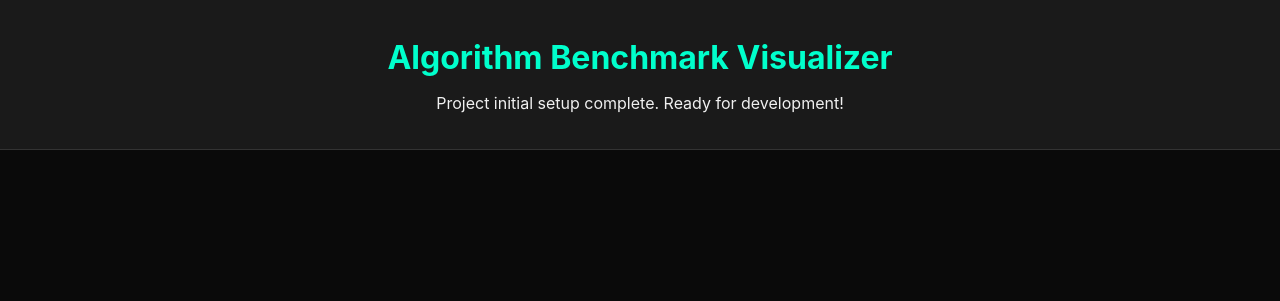
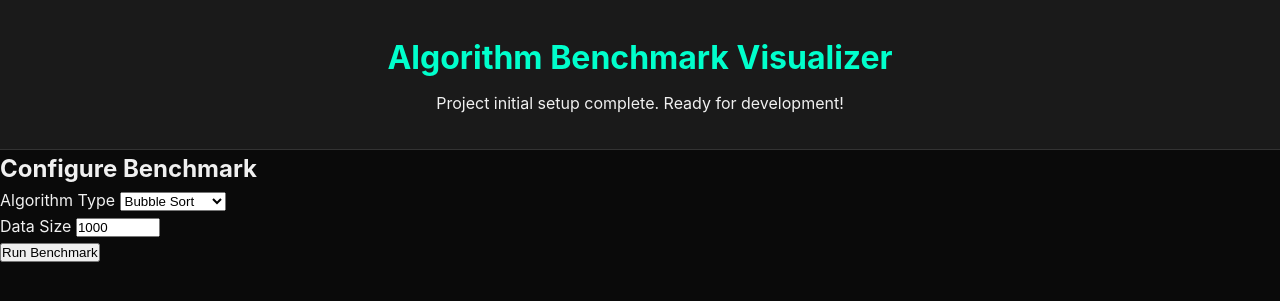
Before and after one commit to s4meer-dev/CFAI-Project, a Python web app: template templates/index.html in a window 1280 px wide. Shown: the top 301 px of the page. Run offline with Jinja, Linux system fonts and the light colour scheme; the template is opened without the code that fills it, so the values that code supplies are empty.

Commit message:
feat(frontend): create form controls for algorithm selection

```diff
--- a/templates/index.html
+++ b/templates/index.html
@@ -13,7 +13,25 @@
     </header>
     <main class="container">
         <section class="controls-section">
-            <!-- Controls will be added here -->
+            <div class="card">
+                <h2>Configure Benchmark</h2>
+                <form id="benchmark-form">
+                    <div class="form-group">
+                        <label for="algorithm">Algorithm Type</label>
+                        <select id="algorithm" name="algorithm">
+                            <option value="bubble_sort">Bubble Sort</option>
+                            <option value="merge_sort">Merge Sort</option>
+                            <option value="linear_search">Linear Search</option>
+                            <option value="binary_search">Binary Search</option>
+                        </select>
+                    </div>
+                    <div class="form-group">
+                        <label for="data-size">Data Size</label>
+                        <input type="number" id="data-size" name="data-size" value="1000" min="10" max="100000">
+                    </div>
+                    <button type="submit" class="btn-primary">Run Benchmark</button>
+                </form>
+            </div>
         </section>
 
         <section class="visualization-section">
```
